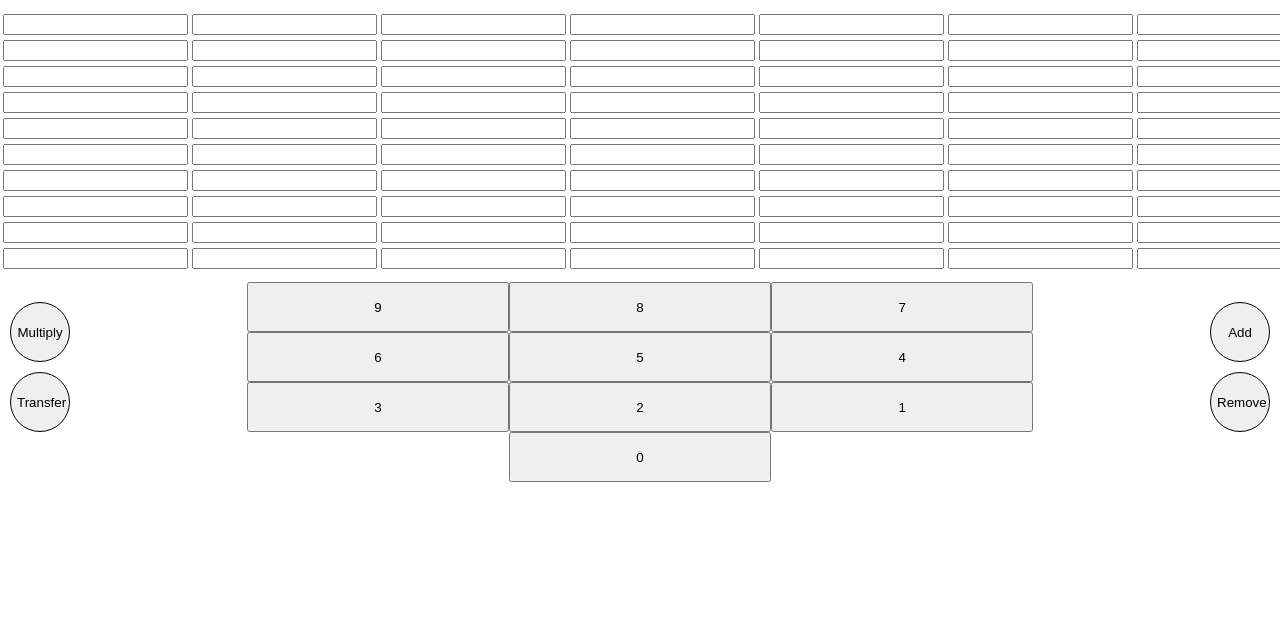
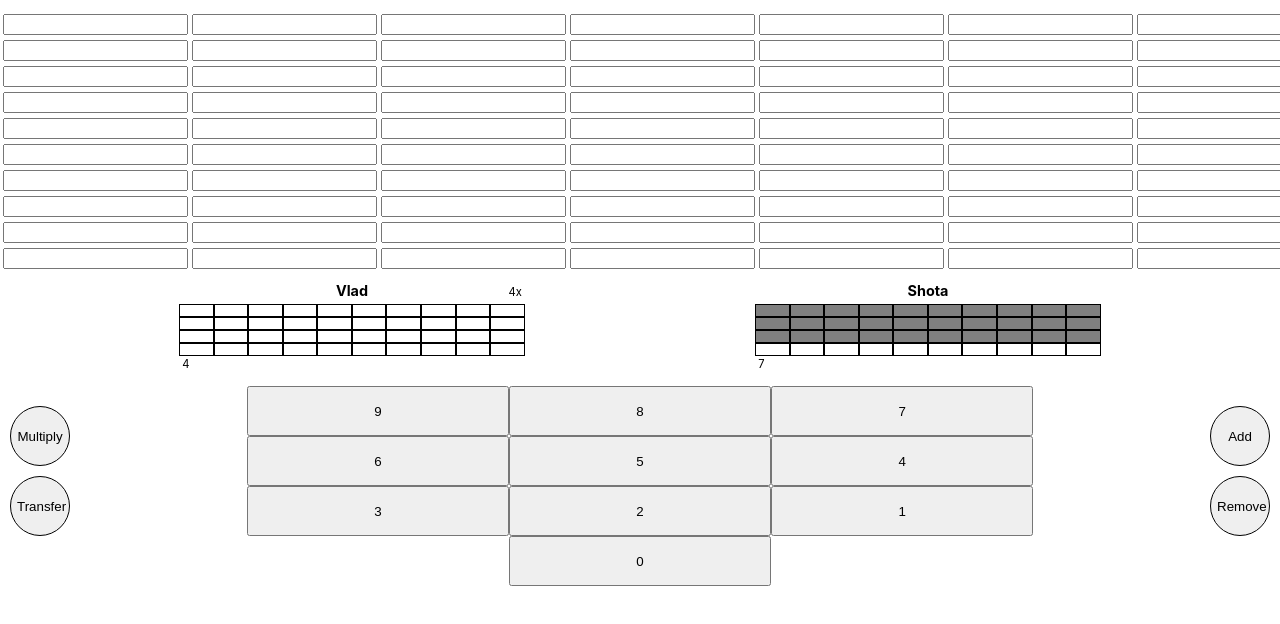
Before and after one commit to senta/nwhack2020, a React (Create React App) app in the folder frontend/: page / in a window 1280 px wide. Shown: the top 624 px of the page. Built offline with nearby package versions, Linux system fonts and the light colour scheme; no server answers.

Commit message:
Added basic layout to the field map

```diff
--- a/frontend/src/App.jsx
+++ b/frontend/src/App.jsx
@@ -1,4 +1,4 @@
-import React from 'react';
+import React, {useState} from 'react';
 import PlayerField from './components/views/PlayerField/PlayerField';
 import OpponentFieldMap from './components/views/OpponentFieldMap/OpponentFieldMap';
 import Keyboard from './components/views/Keyboard/Keyboard';
@@ -6,12 +6,48 @@ import io from 'socket.io-client';
 
 const socket = io();
 
+const dummy = {
+  multipliers: [[2,4,5,2,3,5,6,8,9,3], [2,4,5,2,3,5,6,8,9,3], [2,4,5,2,3,5,6,8,9,3]],
+  players: [
+    {
+      name: "Vlad",
+      progress: 0,
+      lastLine: 10,
+      state: {
+        multiply: 4,
+        transfer: true,
+        add: 0,
+        remove: 0
+      }
+    },
+    {
+      lastLine: 10,
+      name: "Shota",
+      progress: 3,
+      state: {
+        multiply: 0,
+        transfer: false,
+        add: 2,
+        remove: 1
+      }
+    }
+  ]
+}
+
 function App() {
+  let [gameState, setGameState] = useState({status: 'start'});
+  socket.on('GAME_START', (data) => {
+    setGameState({status: 'start', ...data});
+  });
   return (
     <div className="App">
-      <PlayerField/>
-      <OpponentFieldMap />
-      <Keyboard socket={socket}/>
+      {gameState.status === 'start' ? (
+        <>
+          <PlayerField/>
+          <OpponentFieldMap gameState={dummy} socket={socket}/>
+          <Keyboard gameState={gameState} socket={socket}/>
+        </>
+      ) : (<h1>Loading...</h1>)}
     </div>
   );
 }
--- a/frontend/src/components/views/OpponentFieldMap/OpponentFieldMap.jsx
+++ b/frontend/src/components/views/OpponentFieldMap/OpponentFieldMap.jsx
@@ -1,11 +1,34 @@
 import React from 'react';
 import './OpponentFieldMap.scss';
 
-const OpponentFieldMap = () => {
+const OpponentFieldMap = (props) => {
+  const players = props.gameState.players.map((player,index) => <Opponent key={index} player={player}/>);
   return (
-    <div className="App">
+    <div id="minimap">
+      {players}
     </div>
   );
 };
 
+const Opponent = (props) => {
+  const {name, state, progress, lastLine} = props.player;
+  const finishLine = progress + 4 >= lastLine ? lastLine : progress + 4;
+  const cells = (<>
+    <td/><td/><td/><td/><td/><td/><td/><td/><td/><td/>
+  </>)
+  return (
+    <div>
+      <h2>{name}</h2>
+      {state.multiply ? <span id="multiplier">{state.multiply}x</span> : null}
+      <table>
+        <tr className={progress >= 1 ? 'complete' : 'empty'}>{cells}</tr>
+        <tr className={progress >= 2 ? 'complete' : 'empty'}>{cells}</tr>
+        <tr className={progress >= 3 ? 'complete' : 'empty'}>{cells}</tr>
+        <tr className={progress >= 4 ? 'complete' : 'empty'}>{cells}</tr>
+      </table>
+      <span id="last-line">{finishLine}</span>
+    </div>
+  );
+}
+
 export default OpponentFieldMap;
--- a/frontend/src/components/views/OpponentFieldMap/OpponentFieldMap.scss
+++ b/frontend/src/components/views/OpponentFieldMap/OpponentFieldMap.scss
@@ -0,0 +1,48 @@
+#minimap {
+  display: flex;
+  justify-content: space-around;
+  width: 90%;
+  margin: 0 auto;
+  margin-bottom: 30px;
+
+  div {
+    width: 30%;
+    position: relative;
+
+    #multiplier {
+      font-size: 0.7em;
+      position: absolute;
+      right: 3px;
+      top: 3px;
+    }
+
+    #last-line {
+      font-size: 0.7em;
+      position: absolute;
+      left: 3px;
+      bottom: -15px;
+    }
+
+    h2 {
+      text-align: center;
+      margin: 0;
+      font-size: 0.9em;
+      margin-bottom: 5px;
+    }
+
+    table {
+      border-spacing: 0;
+      width: 100%;
+
+      td {
+        width: 10%;
+        height: 9px;
+        border: 1px solid black;
+      }
+
+      .complete td {
+        background-color: grey;
+      }
+    }
+  }
+}
```
